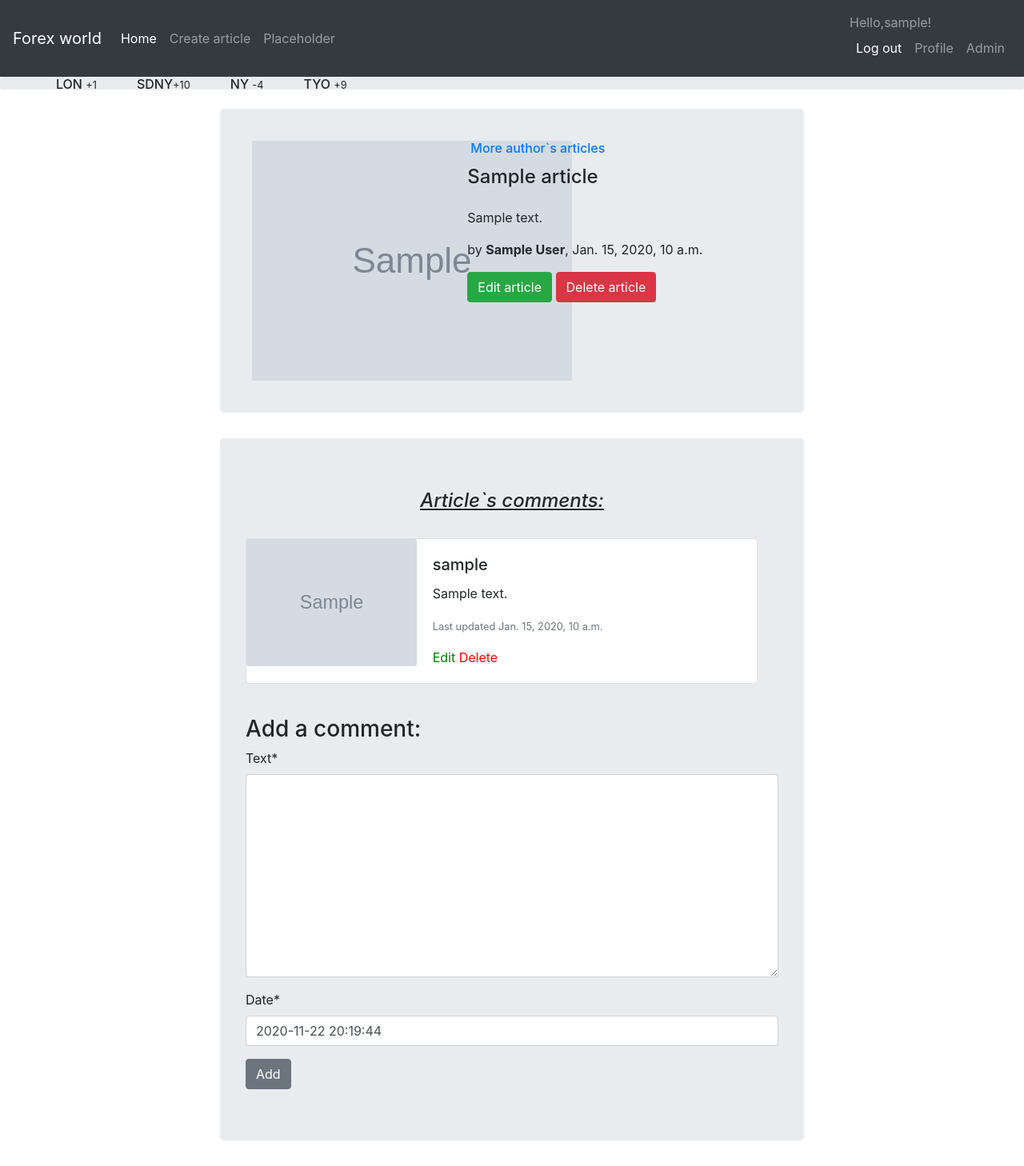
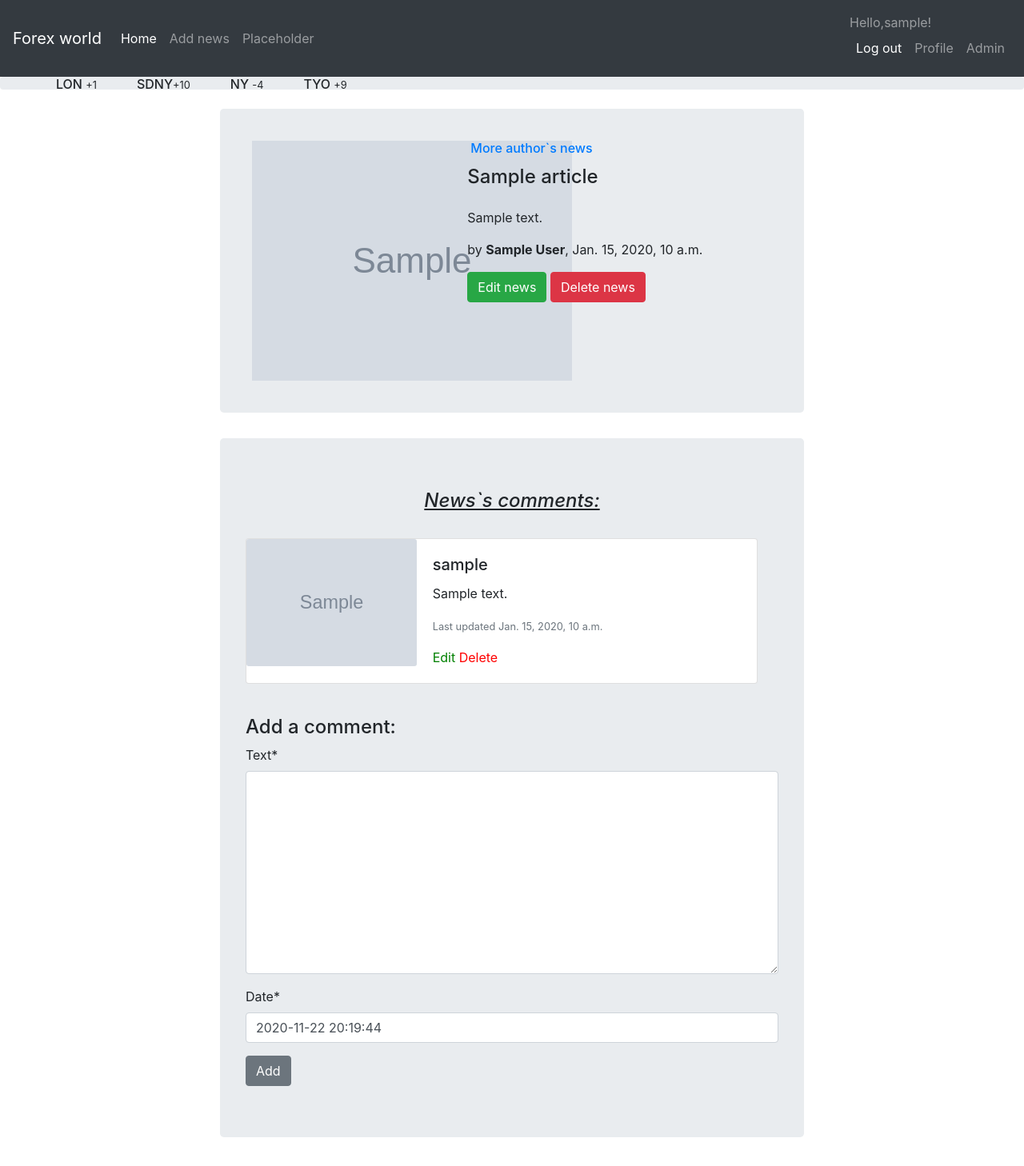
Before and after one commit to KameliyaN/ForexProject, a Django app: page /view_article/1/ in a window 1280 px wide. Shown: the whole page at 80% size. After the commit the page ends 1422 px from the top, so only its background shows below. Run offline with Django 3.2, Linux system fonts and the light colour scheme; a user stored in the database is signed in; tables that the repository leaves empty hold one stand-in row (values such as "Sample post"); grey boxes marked "Sample" are stand-in pictures; some libraries are stand-ins or nearby versions.

Commit message:
articles naming and acoounts html work

```diff
--- a/accounts/signals.py
+++ b/accounts/signals.py
@@ -1,4 +1,4 @@
-from django.db.models.signals import post_save, pre_save
+from django.db.models.signals import post_save
 from django.contrib.auth.models import User
 
 from accounts.models import Profile
--- a/accounts/views.py
+++ b/accounts/views.py
@@ -36,7 +36,6 @@ def signup(request):
 def login_view(request):
     form = LoginForm()
     if request.method == 'POST':
-
         form = LoginForm(request.POST)
         if form.is_valid():
             username = form.cleaned_data['username']
--- a/common_app/models.py
+++ b/common_app/models.py
@@ -23,3 +23,6 @@ class Comment(models.Model):
     user = models.ForeignKey(Profile, on_delete=models.CASCADE)
     article = models.ForeignKey(Article, on_delete=models.CASCADE)
     date = models.DateTimeField(default=timezone.now)
+
+    def __str__(self):
+        return f'{self.user.username}`s comment'
--- a/templates/common_app/article_create.html
+++ b/templates/common_app/article_create.html
@@ -2,12 +2,12 @@
 {% load crispy_forms_filters %}
 {% block body_block %}
     <form method="POST" action="">
-        <h3>Create your article here</h3>
+        <h3>Add news here</h3>
         {% csrf_token %}
 
         {{ form|crispy }}
 
 
-        <button type="submit" class="btn btn-secondary">Create</button>
+        <button type="submit" class="btn btn-secondary">Add</button>
     </form>
 {% endblock %}
--- a/templates/common_app/article_view.html
+++ b/templates/common_app/article_view.html
@@ -31,7 +31,7 @@
 
 
                 <a href="{% url 'all user articles' article.user.pk %}" class="green-text">
-                    <h6 class="h6 pb-1"><i class="fas fa-desktop pr-1"></i> More author`s articles</h6>
+                    <h6 class="h6 pb-1"><i class="fas fa-desktop pr-1"></i> More author`s news</h6>
                 </a>
 
                 <h4 class="h4 mb-4">{{ article.title }}</h4>
@@ -42,8 +42,8 @@
                 </p>
 
 
-                <a class="btn btn-success" href="{% url 'edit article' article.pk %}">Edit article</a>
-                <a class="btn btn-danger" href="{% url 'delete article' article.pk %}">Delete article</a>
+                <a class="btn btn-success" href="{% url 'edit article' article.pk %}">Edit news</a>
+                <a class="btn btn-danger" href="{% url 'delete article' article.pk %}">Delete news</a>
 
 
             </div>
@@ -54,7 +54,7 @@
 
     </div>
     <div class="jumbotron ">
-        <h4 class="text-center"><em><u> Article`s comments:</u></em></h4>
+        <h4 class="text-center"><em><u> News`s comments:</u></em></h4>
         <br>
 
         {% if article.comment_set.all %}
@@ -100,11 +100,11 @@
             {% endfor %}
 
         {% else %}
-            <p>Be the first and share your opinion with us!</p>
+            <p class="text-center"><em>Be the first and share your opinion with us!</em> </p>
 
         {% endif %}
         <form method="POST" action="{% url 'create comment' article.pk %}">
-            <h3>Add a comment:</h3>
+            <h4>Add a comment:</h4>
             {% csrf_token %}
             {{ comment_form|crispy }}
 
--- a/templates/common_app/base.html
+++ b/templates/common_app/base.html
@@ -23,7 +23,7 @@
                 <a class="nav-link" href="{% url 'home' %}">Home <span class="sr-only">(current)</span></a>
             </li>
             <li class="nav-item">
-                <a class="nav-link" href="{% url 'create article' %}">Create article</a>
+                <a class="nav-link" href="{% url 'create article' %}">Add news</a>
             </li>
             <li class="nav-item">
                 <a class="nav-link" href="{% url 'signup' %}">Placeholder</a>
--- a/templates/common_app/index.html
+++ b/templates/common_app/index.html
@@ -8,7 +8,7 @@
     {#                <div class="col-8" >#}
 
     <blockquote class="blockquote text-center">
-        <h3 class="mb-0"><em>Forex world latest articles</em></h3>
+        <h3 class="mb-0"><em>Forex world Latest News</em></h3>
 
     </blockquote>
 
@@ -25,13 +25,13 @@
                         <cite title="date">{{ article.date }}</cite></footer>
                 </blockquote>
                 <p align="center">
-                    <a href="{% url 'view article' article.pk %}">View full article with comments</a>
+                    <a href="{% url 'view article' article.pk %}">View full Article with Comments</a>
                 </p>
             </div>
             <hr>
         {% endfor %}
     {% else %}
-        <h3 class="mb-0"><em>There are no articles at the moment! Be the first to add one!</em></h3>
+        <h3 class="mb-0"><em>There are no news at the moment! Be the first to add one!</em></h3>
 
     {% endif %}
 
--- a/templates/registration/password_reset_form.html
+++ b/templates/registration/password_reset_form.html
@@ -15,11 +15,7 @@
                 <button type="submit" class="btn btn-secondary">Reset password</button>
                 <br>
                 <br>
-                <span>Don`t have an account?<a style="color:red"
-                                               href="{% url 'signup' %}">Sign up here</a></span>
-                <br>
-                <span>Forgot your password?<a style="color:red"
-                                              href="{% url 'password_reset' %}">Reset password</a></span>
+
 
             </form>
         </div>
```
Also changed, not shown: templates/registration/login.html (+15 -9 lines).
